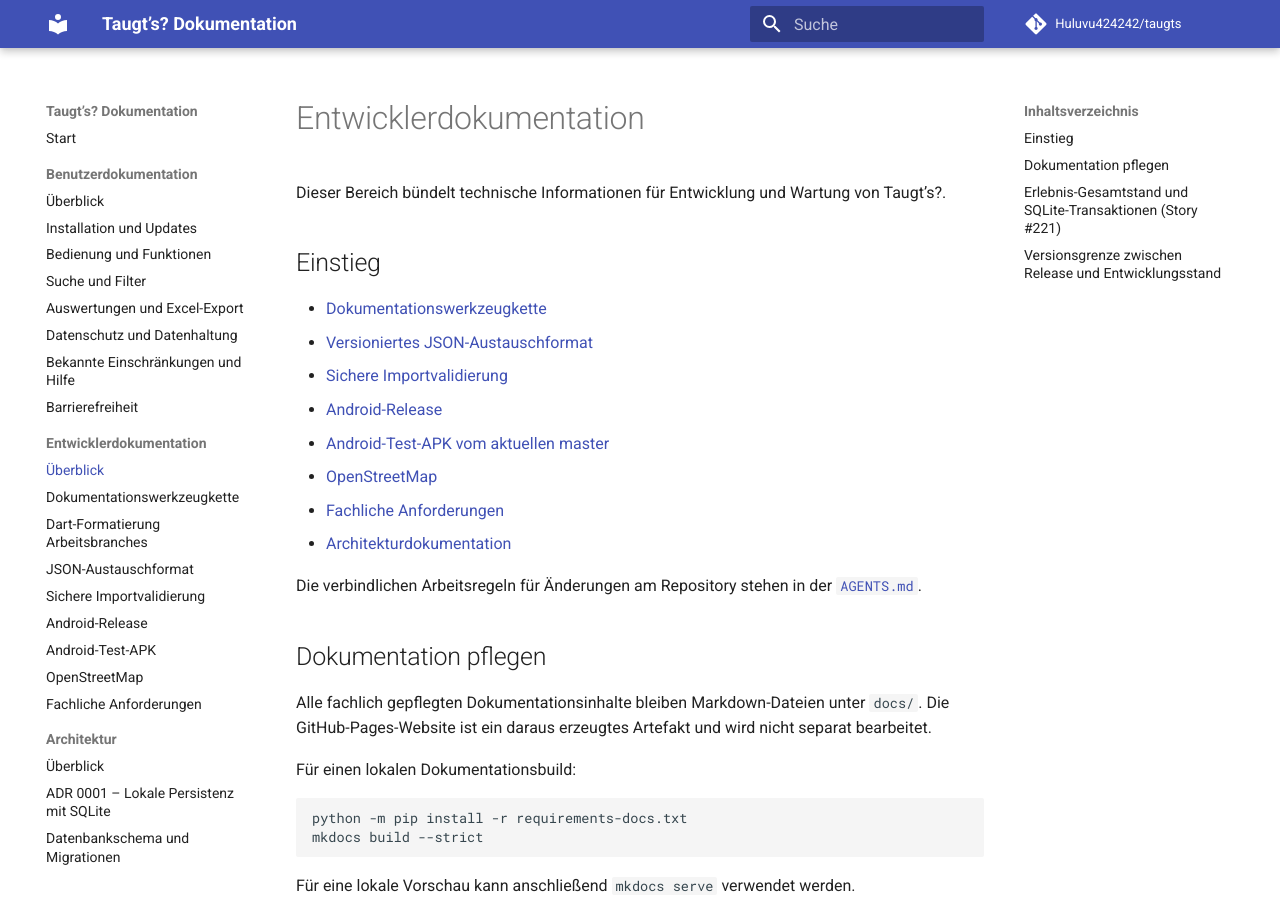
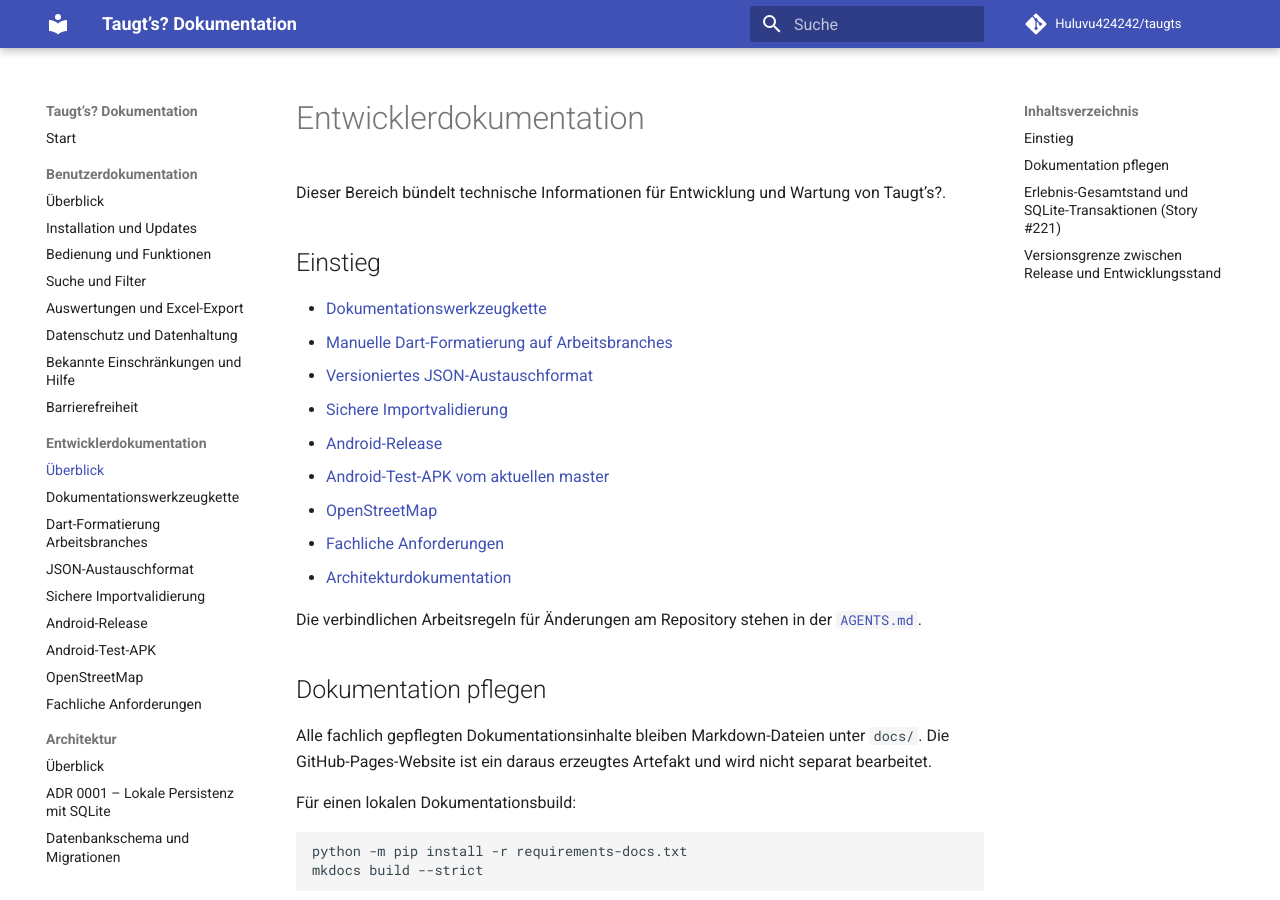
Before and after one commit to Huluvu424242/taugts, an MkDocs documentation site: the page built from docs/entwicklung/index.md, in a window 1280 px wide and 900 px high. Built offline with MkDocs 1.6.1 and Material for MkDocs 9.7.7, drawn with Linux system fonts in a browser that asks for light colours; comment, search, counter and statistics services are not loaded.

Commit message:
docs(#236): Formatter-Bedienung in Entwicklernavigation verlinken

```diff
--- a/docs/entwicklung/index.md
+++ b/docs/entwicklung/index.md
@@ -5,6 +5,7 @@ Dieser Bereich bündelt technische Informationen für Entwicklung und Wartung vo
 ## Einstieg
 
 - [Dokumentationswerkzeugkette](dokumentationswerkzeugkette.md)
+- [Manuelle Dart-Formatierung auf Arbeitsbranches](branch-formatierung.md)
 - [Versioniertes JSON-Austauschformat](austauschformat.md)
 - [Sichere Importvalidierung](importvalidierung.md)
 - [Android-Release](../android-release.md)
```
